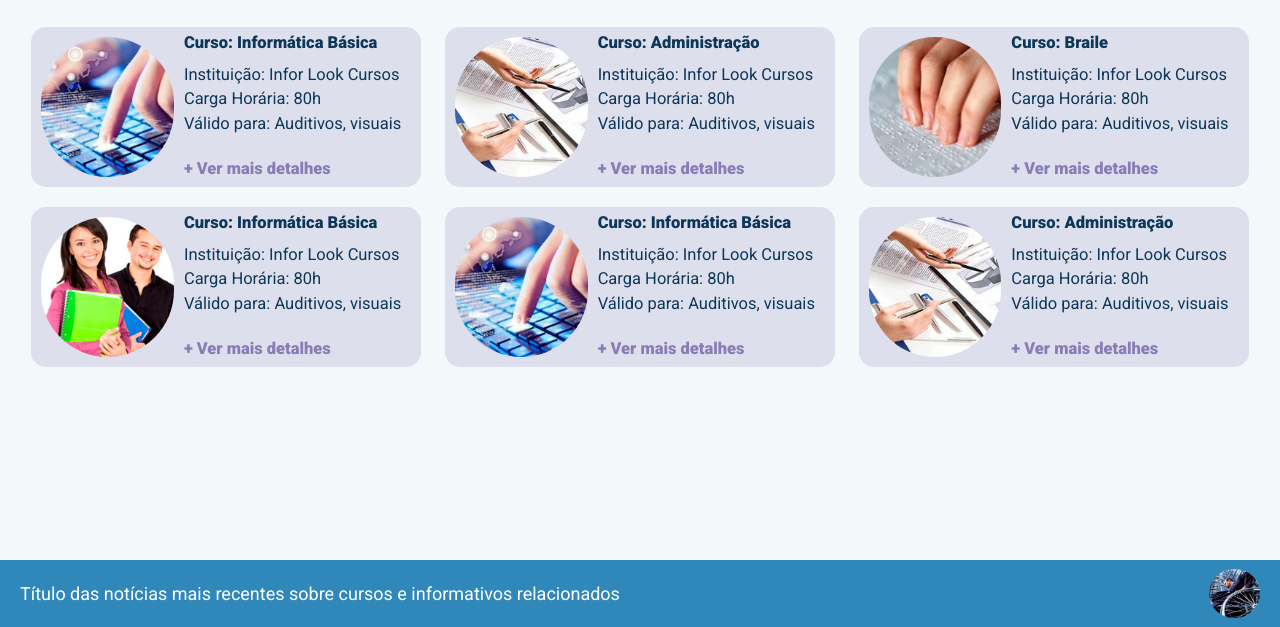
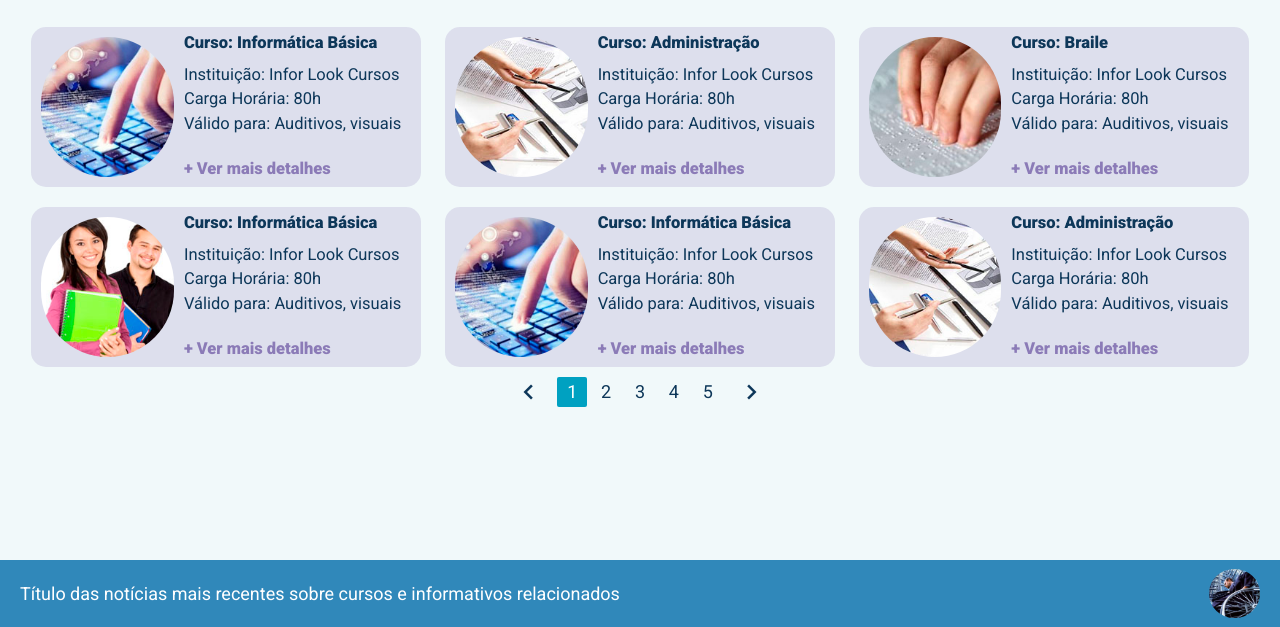
Before and after one commit to GrowTech1/capacita_cursos_inclusivos, a plain HTML site: page cursos.html in a window 1280 px wide. Shown: the part 173-800 px from the top of the page. Drawn offline with nearby package versions, Linux system fonts and the light colour scheme.

Commit message:
Adição de paginação em cursos, notícias e fórum

```diff
--- a/css/cursos.css
+++ b/css/cursos.css
@@ -16,6 +16,10 @@ header div#box_pesquisa{
     height: 50px;
     right: 0px;
     top: 120px;
+}
+
+div#box_base div i:hover{
+    color: var(--roxo50);
 }
 
 header div#box_pesquisa input {
@@ -144,6 +148,19 @@ div.cartao_curso div.direita p:nth-child(5) a:hover {
     color: var(--roxo70);
 }
 
+/* PAGINAÇÃO */
+ul.pagination {
+    text-align: center;
+}
+
+.pagination li.active {
+background-color: var(--verde);
+}
+
+.pagination li a {
+color: var(--azul-escuro);
+}
+
 /* MEDIA QUERIES */
 
 @media screen and (max-width: 370px ){
--- a/css/forum.css
+++ b/css/forum.css
@@ -196,7 +196,7 @@ section#conteudo_forum div.direita_r p {
 }
 
 /* PAGINAÇÃO */
-section#conteudo_forum ul.pagination {
+ul.pagination {
         text-align: center;
 }
 
--- a/css/noticias.css
+++ b/css/noticias.css
@@ -50,7 +50,9 @@ div#box_base div:nth-child(2) {
 div#box_base div i{
     color: var(--roxo);
 }
-
+div#box_base div i:hover{
+    color: var(--roxo50);
+}
 
 /* SECTION#CONTEUDO */
 section#conteudo {
@@ -148,6 +150,19 @@ div.cartao_noticia div.direita p:nth-child(4) a:hover {
     color: var(--roxo70);
 }
 
+/* PAGINAÇÃO */
+ul.pagination {
+    text-align: center;
+}
+
+.pagination li.active {
+background-color: var(--verde);
+}
+
+.pagination li a {
+color: var(--azul-escuro);
+}
+
 @media screen and (max-width: 370px ){
     section#conteudo {
         padding-top: 175px ;
--- a/cursos.html
+++ b/cursos.html
@@ -37,7 +37,7 @@
                     <input type="text" placeholder="Digite o nome do curso desejado">
                 </div>
                 <div>
-                    <i class="small material-icons">search</i>
+                    <a href="#"><i class="small material-icons">search</i></a>
                 </div>
             </div> <!-- /div#box_base -->
         </div><!-- /!div#box_pesquisa -->
@@ -159,6 +159,16 @@
 
             </div> <!-- /div#grupo_cartoes -->
 
+            <ul class="pagination">
+                <li class="disabled"><a href="#!"><i class="material-icons">chevron_left</i></a></li>
+                <li class="active"><a href="#!">1</a></li>
+                <li class="waves-effect"><a href="#!">2</a></li>
+                <li class="waves-effect"><a href="#!">3</a></li>
+                <li class="waves-effect"><a href="#!">4</a></li>
+                <li class="waves-effect"><a href="#!">5</a></li>
+                <li class="waves-effect"><a href="#!"><i class="material-icons">chevron_right</i></a></li>
+            </ul> <!-- ./pagination -->
+
         </section> <!-- section#conteudo -->
     </main>
 
```
Also changed, not shown: forum.html (+1 -1 lines), noticias.html (+14 -4 lines). Lines whose indentation alone changed are shown as unchanged.
